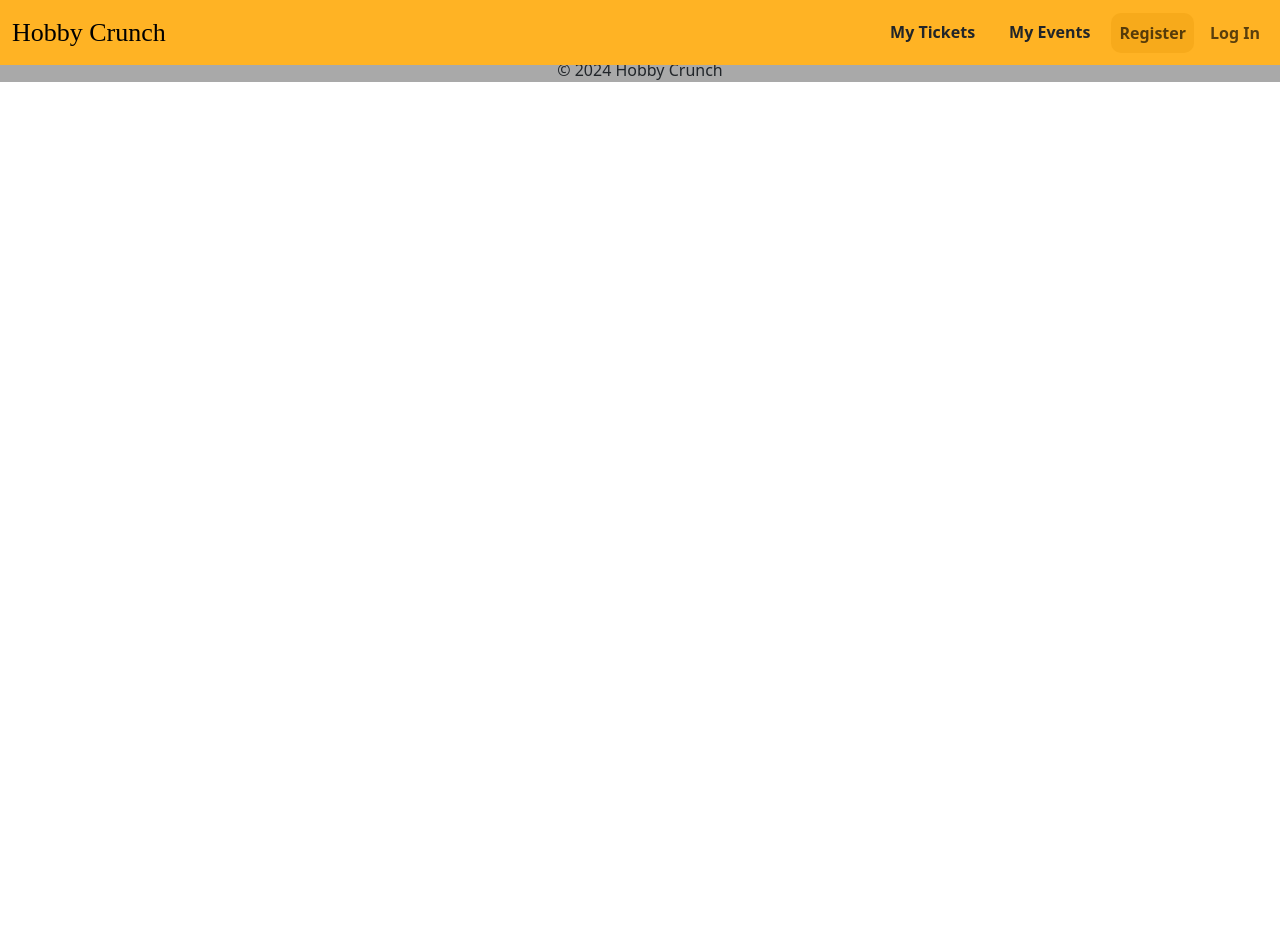
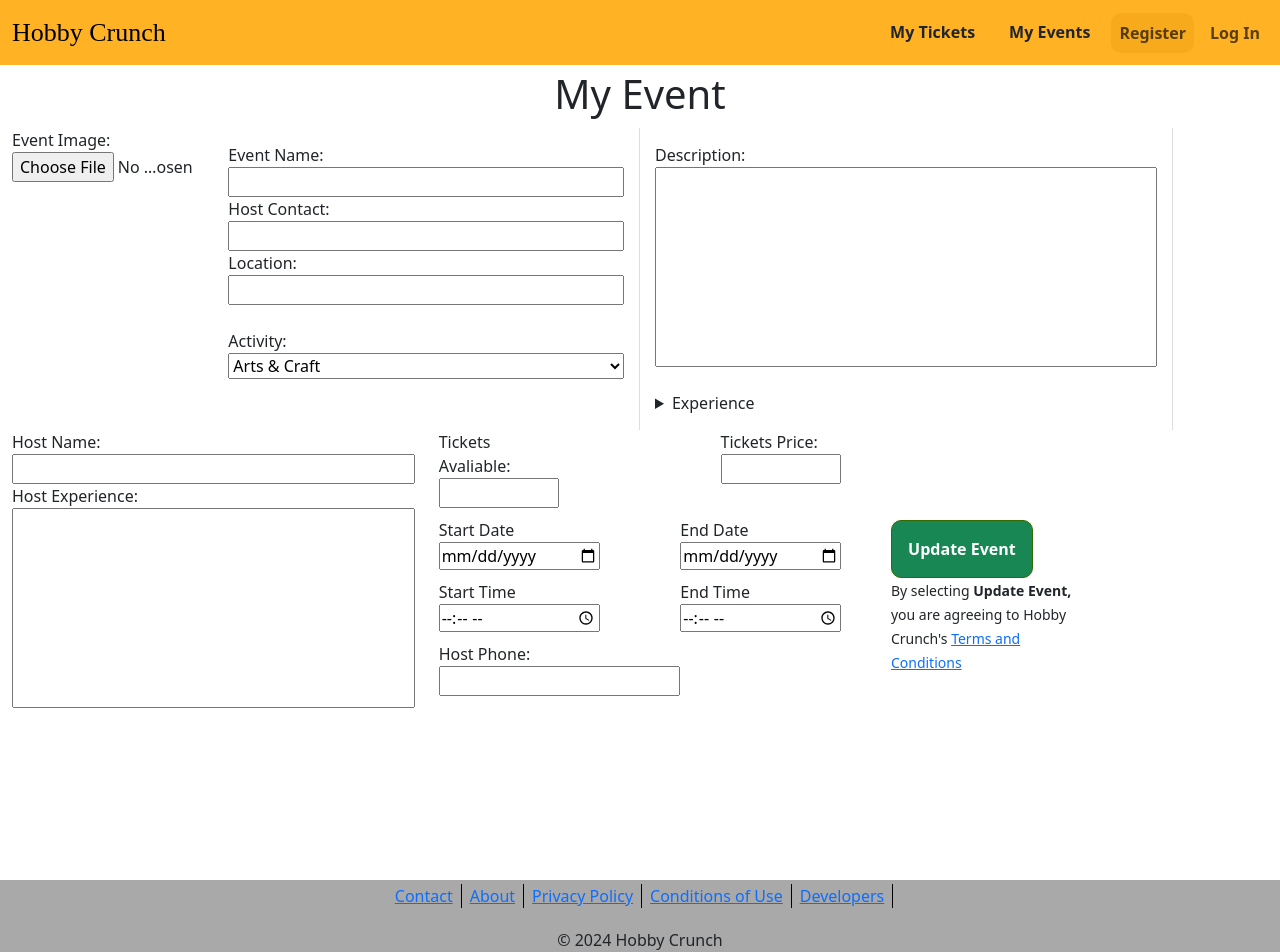
Before and after one commit to JustinDaniell/IAB207, a Flask app: template website/templates/hobbies/createevent.html in a window 1280 px wide. Before the commit the page ends 82 px from the top, so only its background shows below. Run offline with Flask 3, Linux system fonts and the light colour scheme; the template is opened without the code that fills it: values that come from a table or form of the project are taken from there, others are empty; some libraries are stand-ins or nearby versions; some web fonts are replaced.

Commit message:
Create Event and almost backend done
needs to store into database + deal with image errors

```diff
--- a/website/__init__.py
+++ b/website/__init__.py
@@ -3,6 +3,7 @@ from flask import Flask
 from flask_bootstrap import Bootstrap
 from flask_sqlalchemy import SQLAlchemy
 from flask_login import LoginManager
+from flask_wtf.csrf import CSRFProtect
 
 db = SQLAlchemy()
 
@@ -18,6 +19,10 @@ def create_app():
     app.config['SQLALCHEMY_DATABASE_URI'] = 'sqlite:///sitedata.sqlite'
     # initialise db with flask app
     db.init_app(app)
+
+    #csrf protection
+    csrf = CSRFProtect()
+    csrf.init_app(app)
 
     Bootstrap(app)
 
--- a/website/forms.py
+++ b/website/forms.py
@@ -1,19 +1,50 @@
 from flask_wtf import FlaskForm
-from wtforms.fields import TextAreaField, SubmitField, StringField, PasswordField, IntegerField
+from wtforms.fields import TextAreaField, SubmitField, StringField, PasswordField, IntegerField, SelectField, SelectMultipleField, FormField, DateField, TimeField
 from wtforms.validators import InputRequired, Email, EqualTo
 from flask_wtf.file import FileRequired, FileField, FileAllowed
+from wtforms.widgets import CheckboxInput
 
 ALLOWED_FILE = {'PNG', 'JPG', 'JPEG', 'png', 'jpg', 'jpeg'}
 
+class ExperienceForm(FlaskForm):
+    experience_levels = [
+        ('Beginner', 'Beginner'),
+        ('Intermediate', 'Intermediate'),
+        ('Advanced', 'Advanced'),
+        ('Expert', 'Expert')
+    ]
+
+    # Dynamically creates a checkbox for each experience level
+    checkboxes = SelectMultipleField('Experience', choices=experience_levels, option_widget=CheckboxInput())
+
 # Create new event
 class EventForm(FlaskForm):
-  name = StringField('Country', validators=[InputRequired()])
-  description = TextAreaField('Description',
+  name = StringField('Event Name:', validators=[InputRequired()])
+  description = TextAreaField('Description:', render_kw={"style": "resize: none; height: 200px;"},
             validators=[InputRequired()])
-  image = FileField('Destination Image', validators=[
-    FileRequired(message='Image cannot be empty'),
+  image = FileField('Event Image:', validators=[
+    # FileRequired(message='Image cannot be empty'),
     FileAllowed(ALLOWED_FILE, message='Only supports PNG, JPG, png, jpg')])
-  currency = StringField('Currency', validators=[InputRequired()])
+  location = StringField('Location:', validators=[InputRequired()])
+  activity = SelectField('Activity:', choices=[
+            ('Arts', 'Arts & Craft'),
+            ('Sports', 'Sports & Fitness'),
+            ('Music', 'Music'),
+            ('bGames', 'Board Games'),
+            ('eGames', 'Electronic Games'),
+            ('Education', 'Education')], validators=[InputRequired()])
+  host_name = StringField('Host Name:', validators=[InputRequired()])
+  host_experience = TextAreaField('Host Experience:', render_kw={"style": "resize: none; height: 200px;"},
+            validators=[InputRequired()])
+  host_contact = StringField('Host Contact:', validators=[InputRequired()])
+  host_phone = StringField('Host Phone:', validators=[InputRequired()])
+  experience = FormField(ExperienceForm)  # Embed the experience form
+  tickets_avaliable = IntegerField('Tickets Avaliable:', validators=[InputRequired()])
+  tickets_price = IntegerField('Tickets Price:', validators=[InputRequired()])
+  start_date = DateField('Start Date', format='%Y-%m-%d')
+  end_date = DateField('End Date', format='%Y-%m-%d')
+  start_time = TimeField('Start Time', format='%H:%M')
+  end_time = TimeField('End Time', format='%H:%M')
   submit = SubmitField("Create")
 
 # User login
--- a/website/templates/base.html
+++ b/website/templates/base.html
@@ -37,7 +37,7 @@
                <div class="collapse navbar-collapse" id="navbarSupportedContent">
                    <ul class="navbar-nav ms-auto">
                        <a href="website/templates/manageTickets.html" class="btn nav-btn ms-2">My Tickets</a>
-                       <a href="website/templates/myEvents.html" class="btn nav-btn ms-2">My Events</a>
+                       <a href="/create" class="btn nav-btn ms-2">My Events</a>
                         <!-- Register/Login/Logout and welcome -->
                    {% if current_user.is_authenticated %}
                    <a class="nav-item nav-link disabled text-muted" href="#">Welcome {{current_user.name}}</a>
--- a/website/templates/hobbies/createevent.html
+++ b/website/templates/hobbies/createevent.html
@@ -1,7 +1,132 @@
 {% extends 'base.html' %}
 
-{% from 'bootstrap5/form.html' import render_form %}
+{% from "bootstrap5/form.html" import render_form %}
+
+{% block header %}{% endblock %}
 
 {% block content %}
 
+<main style="margin-top: 70px;">
+    <form method="post" action="{{ url_for('main.create')}}" enctype="multipart/form-data">
+    {{ form.hidden_tag() }}
+    <h1 style="text-align: center;">My Event</h1>
+
+    <div class="container-fluid" style="margin-top: 10px; margin-bottom: 10px;">
+        <div class="row">
+            <div class="col-md-2 col-12">
+                <div class="row">
+                    {{ form.image.label }}
+                </div>
+                <div class="row">
+                    {{ form.image() }}
+                </div>
+            </div>
+            <div class="col-4 grid-item">
+                    <div class="group">
+                        {{ form.name.label }}
+                        {{ form.name() }}
+                    </div>
+                    <div class="group">
+                        {{ form.host_contact.label }}
+                        {{ form.host_contact() }}
+                    </div>
+                    <div class="group">
+                        {{ form.location.label }}
+                        {{ form.location() }}
+                        <br>
+                    </div>
+                    <div class="group">
+                        {{ form.activity.label }}
+                        {{ form.activity() }}
+                    </div>
+            </div>
+            <div class="col-5 grid-item">
+                <div class="group">
+                    {{ form.description.label }}
+                    {{ form.description }}
+                </div>
+                <br>
+                <details>
+                    <summary>Experience</summary>
+                    <ul style="list-style: none; columns: 2;">
+                        {% for subfield in form.experience.checkboxes %}
+                            <li>
+                                <label>{{ subfield() }} {{ subfield.label }}</label>  <!-- Render each checkbox -->
+                            </li>
+                        {% endfor %}
+                    </ul>
+                </details>
+            </div>
+        </div>
+        <div class="row">
+            <div class="col-md-4 col-12">
+                <div class="group">
+                    {{ form.host_name.label }}
+                    {{ form.host_name() }}
+                </div>
+                <div class="group">
+                    {{ form.host_experience.label }}
+                    {{ form.host_experience() }}
+                </div>
+            </div>
+            <div class="col-md-4 col-12">
+                <div class="row">
+                    <div class="form-row">
+                        <div class="group" style="width: 30%;">
+                            {{ form.tickets_avaliable.label }}
+                            {{ form.tickets_avaliable() }}
+                        </div>
+                        <div class="group" style="width: 30%;">
+                            {{ form.tickets_price.label }}
+                            {{ form.tickets_price() }}
+                        </div>
+                    </div>
+                </div>
+                <div class="row">
+                    <div class="form-row">
+                        <div class="group" style="width: 40%;">
+                            {{ form.start_date.label }}
+                            {{ form.start_date(id="sDate") }}
+                        </div>
+                        <div class="group" style="width: 40%;">
+                            {{ form.end_date.label }}
+                            {{ form.end_date(id="eDate") }}
+                        </div>
+                    </div>
+                </div>
+                <div class="row">
+                    <div class="form-row">
+                        <div class="group" style="width: 40%;">
+                            {{ form.start_time.label }}
+                            {{ form.start_time(id="sTime") }}
+                        </div>
+                        <div class="group" style="width: 40%;">
+                            {{ form.end_time.label }}
+                            {{ form.end_time(id="eTime") }}
+                        </div>
+                    </div>
+                </div>
+                <div class="row">
+                    <div class="form-row">
+                        <div class="group" style="width: 60%;">
+                            {{ form.host_phone.label }}
+                            {{ form.host_phone() }}
+                        </div>
+                    </div>
+                </div>
+            </div>
+            <div class="col-md-2 col-12" style="margin-top: 7%; margin-left: 2%;">
+                <div>
+                    <input class="btn btn-success w-75 p-3" type="submit" value="Update Event">
+                    <br>
+                    <small>By selecting <b>Update Event,</b> you are agreeing to Hobby Crunch's <a href="#">Terms
+                            and
+                            Conditions</a></small>
+                </div>
+            </div>
+        </div>
+    </div>
+    </form>
+</main>
+
 {% endblock %}
```
Also changed, not shown: website/events.py (+1 -19 lines), website/models.py (+40 -6 lines), website/views.py (+43 -1 lines), instance/sitedata.sqlite.
